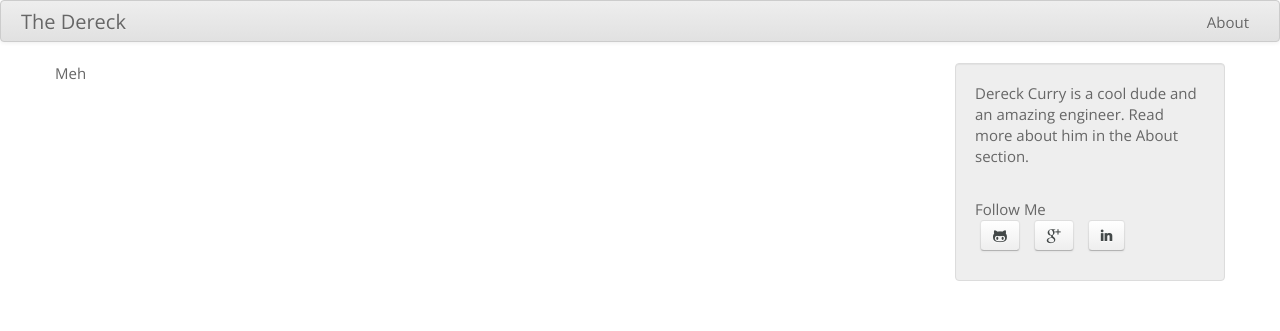
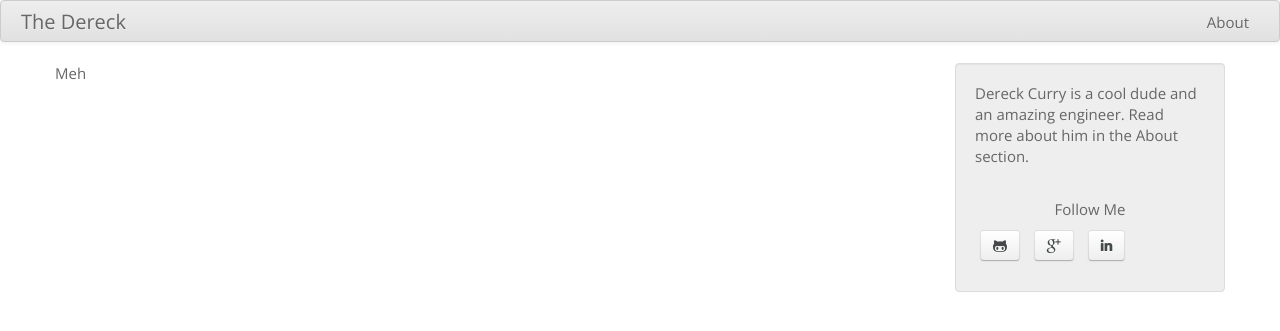
Before and after one commit to thedereck/thedereck.github.com, a Jekyll site: the page built from index.html, in a window 1280 px wide. Shown: the top 331 px of the page. Built offline with Jekyll 4.4.1, drawn with Linux system fonts in a browser that asks for light colours.

Commit message:
Alignment changes

```diff
--- a/_includes/body/social-links.html
+++ b/_includes/body/social-links.html
@@ -5,7 +5,7 @@
 {% endif %}
 
 {% if social and site.font_awesome_css %}
-	Follow Me
+	<p class="text-center">Follow Me</p>
 	<ul class="inline">
 		{% if site.github_social_link %}<li><a class="btn" href="{{ site.github_social_link }}"><i class="icon-github-alt"></i></a></li>{% endif %}
 		{% if site.facebook_social_link %}<li><a class="btn" href="{{ site.facebook_social_link }}"><i class="icon-facebook"></i></a></li>{% endif %}
@@ -15,7 +15,7 @@
 		{% if site.twitter_social_link %}<li><a class="btn" href="{{ site.twitter_social_link }}"><i class="icon-twitter"></i></a></li>{% endif %}
 	</ul>
 {% elsif social %}
-	Follow Me
+	<p class="text-center">Follow Me</p>
 	<ul class="inline">
 		{% if site.github_social_link %}<li><a class="btn" href="{{ site.github_social_link }}">GitHub</a></li>{% endif %}
 		{% if site.facebook_social_link %}<li><a class="btn" href="{{ site.facebook_social_link }}">Facebook</a></li>{% endif %}
```
